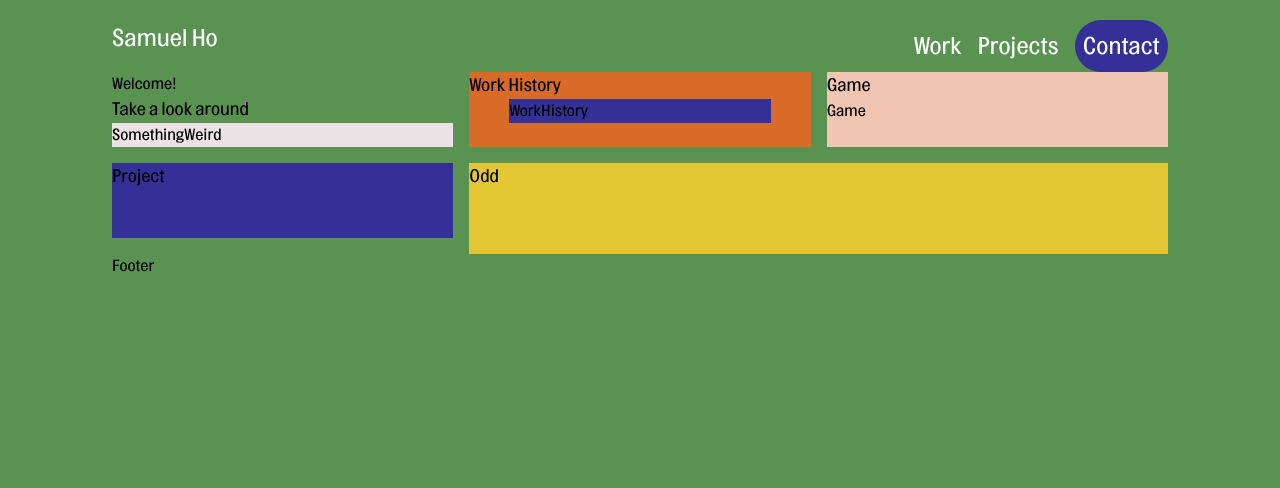
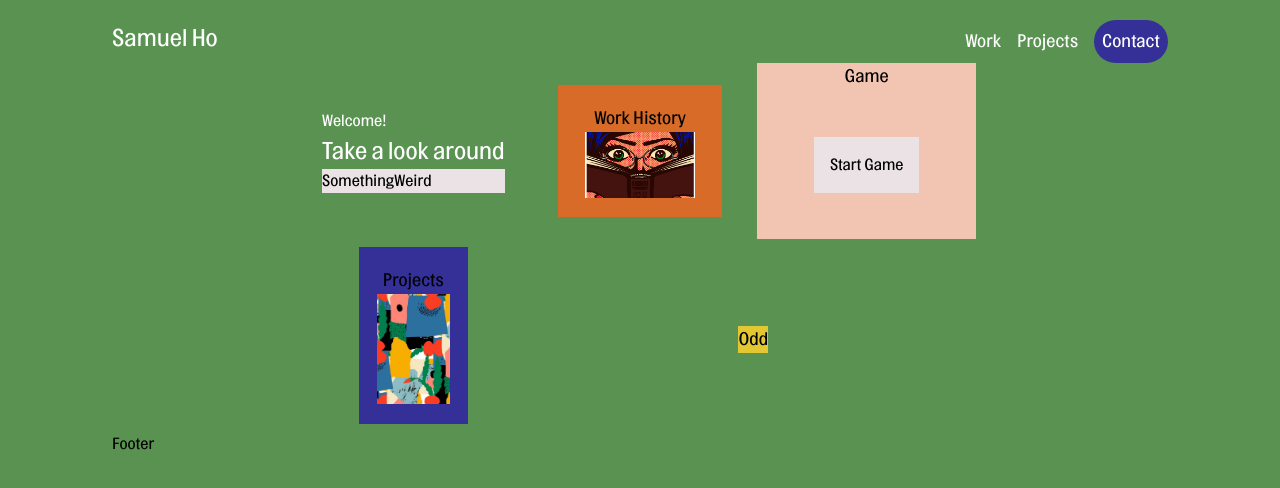
Before and after one commit to samuelho-dev/samuelho.github.io, a Next.js app: page / in a window 1280 px wide. Shown: the top 488 px of the page. Built offline with nearby package versions, Linux system fonts and the light colour scheme.

Commit message:
modal and 3js

```diff
--- a/src/components/Game.tsx
+++ b/src/components/Game.tsx
@@ -1,7 +1,20 @@
-import React from 'react';
+import React, { useState } from 'react';
 
-function Game() {
-  return <div>Game</div>;
+function Game({ handleGameModal, gameModal }) {
+  return (
+    <div className="flex h-full w-full items-center justify-center">
+      {gameModal ? (
+        <div>Started</div>
+      ) : (
+        <button
+          onClick={handleGameModal}
+          className="flex h-fit w-fit justify-center bg-customWhite p-4"
+        >
+          Start Game
+        </button>
+      )}
+    </div>
+  );
 }
 
 export default Game;
--- /dev/null
+++ b/src/game/Canvas.tsx
@@ -0,0 +1,48 @@
+import { useEffect, useRef } from 'react';
+import * as THREE from 'three';
+
+function Canvas({ handleGameModal }) {
+  const canvasRef = useRef<HTMLCanvasElement>(null);
+  useEffect(() => {
+    const scene = new THREE.Scene();
+    const camera = new THREE.PerspectiveCamera(
+      75,
+      window.innerWidth / window.innerHeight,
+      0.1,
+      1000,
+    );
+    const renderer = new THREE.WebGLRenderer({ canvas: canvasRef.current });
+
+    camera.position.z = 5;
+
+    const geometry = new THREE.BoxGeometry();
+    const material = new THREE.MeshPhongMaterial({ color: 0x44aa88 });
+    const cube = new THREE.Mesh(geometry, material);
+
+    scene.add(cube);
+
+    const color = 0xffffff;
+    const intensity = 1;
+    const light = new THREE.DirectionalLight(color, intensity);
+    light.position.set(-1, 2, 4);
+    scene.add(light);
+
+    const animate = () => {
+      requestAnimationFrame(animate);
+
+      cube.rotation.x += 0.01;
+      cube.rotation.y += 0.01;
+
+      renderer.render(scene, camera);
+    };
+
+    animate();
+  }, []);
+  return (
+    <div className=" absolute top-0 flex h-full w-full items-center justify-center bg-black bg-opacity-30">
+      <canvas ref={canvasRef}></canvas>
+    </div>
+  );
+}
+
+export default Canvas;
--- a/src/layout/Layout.tsx
+++ b/src/layout/Layout.tsx
@@ -10,11 +10,13 @@ export default function Layout({ children, handleRoute }: Props) {
   return (
     <>
       <header className="flex justify-between">
-        <h1 onClick={() => handleRoute('')}>Samuel Ho</h1>
+        <h1 onClick={() => handleRoute('')} className="cursor-pointer">
+          Samuel Ho
+        </h1>
 
         <Navbar handleRoute={handleRoute} />
       </header>
-      <main>{children}</main>
+      <main className="mx-48">{children}</main>
       <Footer />
     </>
   );
--- a/src/layout/Navbar.tsx
+++ b/src/layout/Navbar.tsx
@@ -3,13 +3,20 @@ import React from 'react';
 function Navbar({ handleRoute }) {
   return (
     <nav className="flex items-center gap-4">
-      <h1 onClick={() => handleRoute('work-history')}>Work</h1>
-      <h1 onClick={() => handleRoute('projects')}>Projects</h1>
+      <h2
+        className="cursor-pointer"
+        onClick={() => handleRoute('work-history')}
+      >
+        Work
+      </h2>
+      <h2 className="cursor-pointer" onClick={() => handleRoute('projects')}>
+        Projects
+      </h2>
       <div
         className=" flex rounded-full bg-customBlue p-2"
         onClick={() => handleRoute('contact')}
       >
-        <h1>Contact</h1>
+        <h2 className="cursor-pointer">Contact</h2>
       </div>
     </nav>
   );
--- a/src/pages/index.tsx
+++ b/src/pages/index.tsx
@@ -1,38 +1,53 @@
 import Game from '@/components/Game';
 import SomethingWeird from '@/components/SomethingWeird';
-import React from 'react';
+import workJPG from '../../public/study.jpg';
+import projectJPG from '../../public/project.jpg';
+import Canvas from '@/game/Canvas';
+
+import Image from 'next/image';
+import React, { useState } from 'react';
+import { createPortal } from 'react-dom';
 
 function Home({ handleRoute }) {
+  const [gameModal, setGameModal] = useState(false);
+  const handleGameModal = () => {
+    setGameModal(!gameModal);
+  };
   return (
-    <div className="grid grid-flow-row-dense grid-cols-3 grid-rows-2 gap-4">
-      <div className="col-span-1 row-span-1 ">
+    <div className="grid grid-flow-row-dense grid-cols-3 grid-rows-2 place-items-center gap-2">
+      <div className="col-span-1 row-span-1 flex flex-col justify-center align-middle">
         <div>
-          <h3>Welcome!</h3>
-          <h5>Take a look around</h5>
+          <h3 className="text-white">Welcome!</h3>
+          <h1 className="text-white">Take a look around</h1>
         </div>
         <SomethingWeird />
       </div>
       <div
-        className="col-span-1 row-span-1 flex-col bg-customOrange"
+        className="col-span-1 row-span-1 my-12 flex h-3/4 w-3/4 cursor-pointer flex-col items-center justify-center bg-customOrange "
         onClick={() => handleRoute('work-history')}
       >
         <h5>Work History</h5>
-        <div className="mx-10 bg-customBlue">WorkHistory</div>
+        <div className="relative h-1/2 w-2/3">
+          <Image src={workJPG} alt="work jpg" fill className="object-cover" />
+        </div>
       </div>
-      <div className="col-span-1 row-span-1 bg-customLightPink">
+      <div className=" col-span-1 row-span-1 flex h-full w-full flex-col items-center bg-customLightPink">
         <h5>Game</h5>
-        <Game />
+        <Game handleGameModal={handleGameModal} gameModal={gameModal} />
       </div>
       <div
-        className="col-span-1 row-span-1 bg-customBlue"
+        className="col-span-1 row-span-1 flex h-full w-1/2 cursor-pointer flex-col items-center justify-center bg-customBlue py-5"
         onClick={() => handleRoute('projects')}
       >
-        <h5>Project</h5>
+        <h5>Projects</h5>
+        <div className="relative w-2/3">
+          <Image src={projectJPG} alt="project jpg" className="object-fill" />
+        </div>
       </div>
-
-      <div className="col-span-2 row-span-2 bg-customYellow">
+      <div className="col-span-2 row-span-2 bg-customYellow ">
         <h5>Odd</h5>
       </div>
+      {gameModal && <Canvas handleGameModal={handleGameModal} />}
     </div>
   );
 }
```
